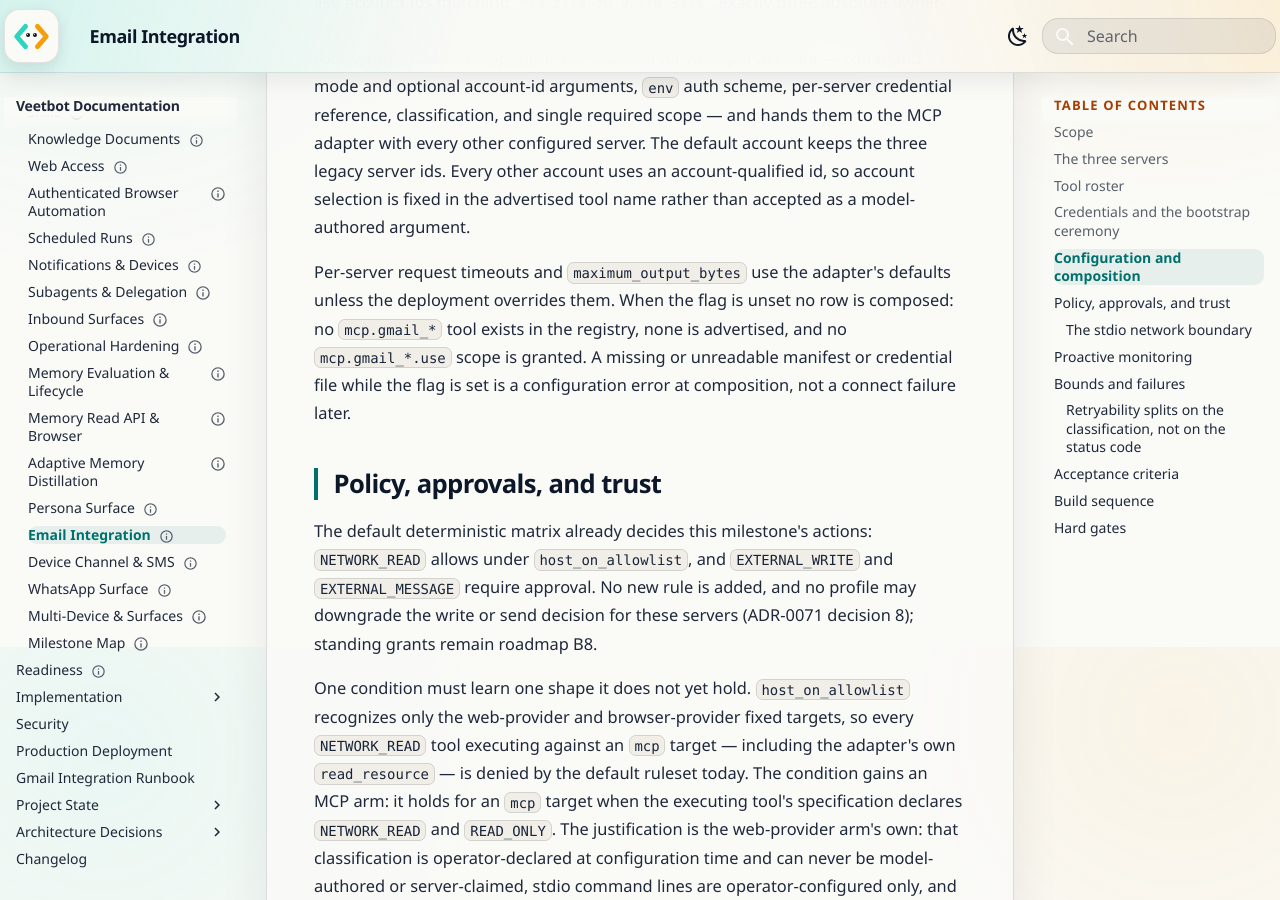
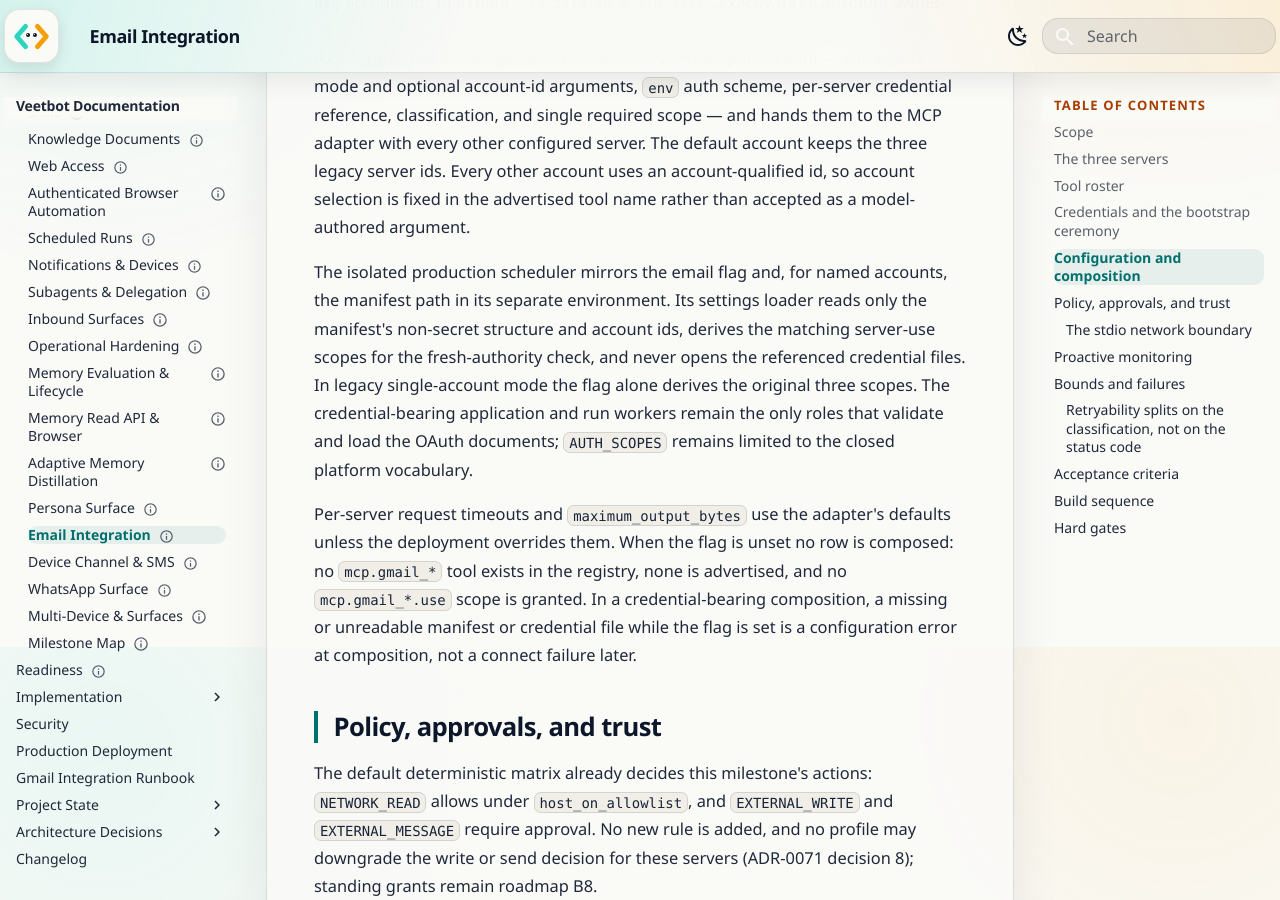
Before and after one commit to avitus/veetbot, an MkDocs documentation site: the page built from docs/plan/email-integration.md, in a window 1280 px wide and 900 px high, scrolled down 5653 px. Built offline with MkDocs 1.6.1 and Material for MkDocs 9.7.7, drawn with Linux system fonts in a browser that asks for light colours; some of the changed text lies outside the part shown.

Commit message:
fix(gmail): restore scheduled scope authority
Reading-Lane: A
Glen-Conversation: 01a08703-5200-7a43-a3bd-ea44c1b9f128

```diff
--- a/docs/plan/email-integration.md
+++ b/docs/plan/email-integration.md
@@ -214,12 +214,21 @@
 account-qualified id, so account selection is fixed in the advertised tool
 name rather than accepted as a model-authored argument.
 
+The isolated production scheduler mirrors the email flag and, for named
+accounts, the manifest path in its separate environment. Its settings loader
+reads only the manifest's non-secret structure and account ids, derives the
+matching server-use scopes for the fresh-authority check, and never opens the
+referenced credential files. In legacy single-account mode the flag alone
+derives the original three scopes. The credential-bearing application and run
+workers remain the only roles that validate and load the OAuth documents;
+`AUTH_SCOPES` remains limited to the closed platform vocabulary.
+
 Per-server request timeouts and `maximum_output_bytes` use the adapter's
 defaults unless the deployment overrides them. When the flag is unset no row
 is composed: no `mcp.gmail_*` tool exists in the registry, none is advertised,
-and no `mcp.gmail_*.use` scope is granted. A missing or unreadable manifest or
-credential file while the flag is set is a configuration error at composition,
-not a connect failure later.
+and no `mcp.gmail_*.use` scope is granted. In a credential-bearing composition,
+a missing or unreadable manifest or credential file while the flag is set is a
+configuration error at composition, not a connect failure later.
 
 ## Policy, approvals, and trust
 
@@ -306,6 +315,9 @@
 approval queue; the existing approval trigger notifies the owner's phone
 content-free, and the schedule-outcome trigger reports the run itself. The
 cadence floor is daily until roadmap B5; Gmail push stays out with B3 and B4.
+The production scheduler's separate environment must mirror the email flag and
+named-account manifest so the fresh-authority check observes the same account
+roster while remaining credential-minimized.
 
 ## Bounds and failures
 
--- a/docs/status/citation-ledger.yaml
+++ b/docs/status/citation-ledger.yaml
@@ -280,7 +280,7 @@
   - cite: "docs/plan/notifications-and-devices.md#docs/plan/multi-device-and-surfaces.md:441"
     excerpt: "## Open questions for review"
     digest: "b6a2adc3e0938fad"
-  - cite: "docs/plan/operational-hardening.md#docs/deployment.md:910-913"
+  - cite: "docs/plan/operational-hardening.md#docs/deployment.md:916-919"
     excerpt: "This is still a single-server failure domain with no require"
     digest: "f18e7d7e9ebaaad1"
   - cite: "docs/plan/operational-hardening.md#docs/plan/event-log-and-persistence.md:962-973"
```
Also changed, not shown: docs/deployment.md (+6 -0 lines), docs/gmail-integration-runbook.md (+18 -2 lines), docs/plan/operational-hardening.md (+1 -1 lines), docs/plan/scheduling.md (+10 -0 lines), 5 other files.
